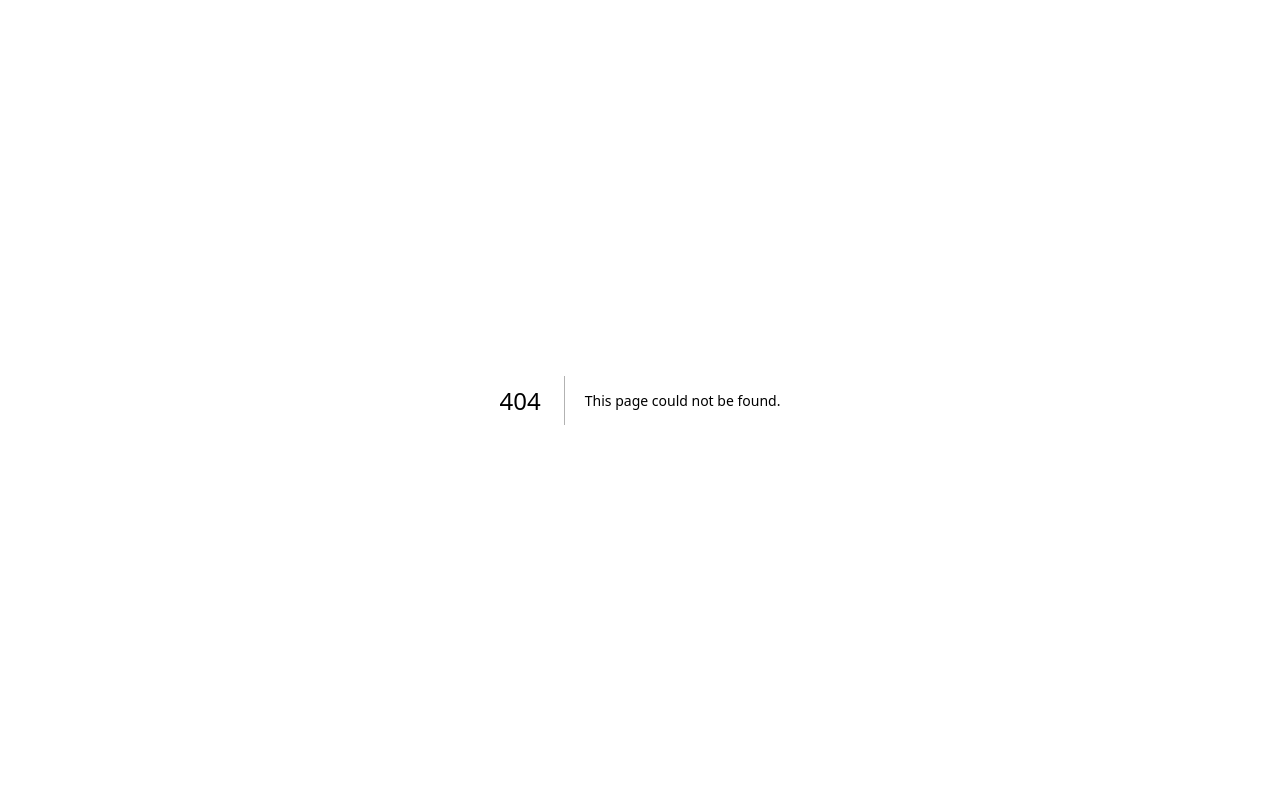
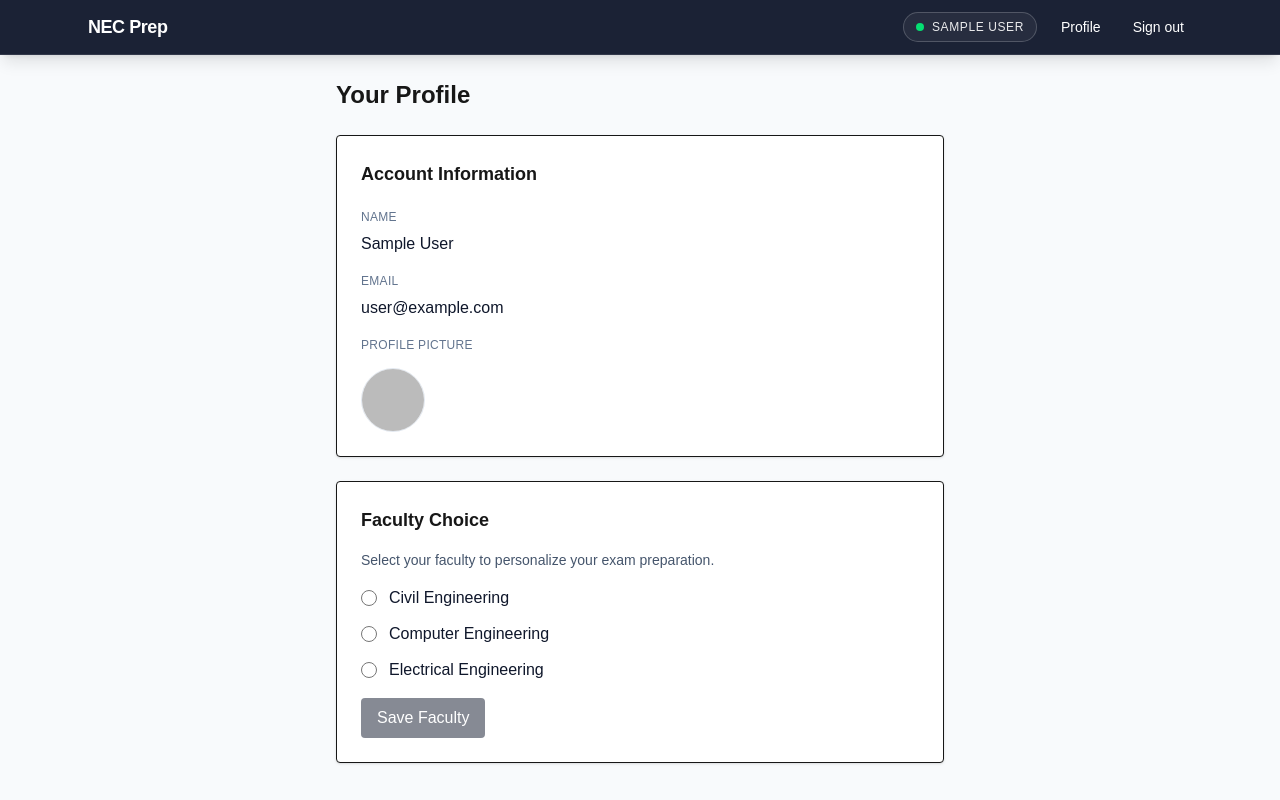
Before and after one commit to NEC-Licence-Preparation/NEC_LISC_PREP, a Next.js app: page /profile in a window 1280 px wide. Before the commit this address had no page. Built offline with nearby package versions, Linux system fonts and the light colour scheme; no server answers; sample sign-in values are in the browser's storage.

Commit message:
user profile section with option to change faculty added

```diff
--- /dev/null
+++ b/src/app/api/profile/faculty/route.ts
@@ -0,0 +1,54 @@
+import { NextResponse } from "next/server";
+import type { NextRequest } from "next/server";
+import { getToken } from "next-auth/jwt";
+import type { JWT } from "next-auth/jwt";
+import { connectDB } from "@/lib/mongodb";
+import User from "@/models/User";
+import { Types } from "mongoose";
+
+export async function PUT(req: NextRequest) {
+  try {
+    const token = (await getToken({
+      req,
+      secret: process.env.NEXTAUTH_SECRET,
+    })) as JWT | null;
+    if (!token)
+      return NextResponse.json({ error: "Unauthorized" }, { status: 401 });
+
+    const body = await req.json();
+    const { faculty } = body as { faculty?: string };
+
+    if (!faculty || typeof faculty !== "string") {
+      return NextResponse.json(
+        { error: "Faculty is required" },
+        { status: 400 }
+      );
+    }
+
+    await connectDB();
+
+    const userIdStr = (token as any).userId || token.sub;
+    const userObjectId = Types.ObjectId.isValid(String(userIdStr))
+      ? new Types.ObjectId(String(userIdStr))
+      : null;
+
+    const userId = userObjectId ?? (userIdStr as any);
+    const updated = await User.findByIdAndUpdate(
+      userId,
+      { faculty },
+      { new: true }
+    ).lean();
+
+    if (!updated) {
+      return NextResponse.json({ error: "User not found" }, { status: 404 });
+    }
+
+    return NextResponse.json({
+      message: "Faculty updated successfully",
+      faculty: updated.faculty,
+    });
+  } catch (e) {
+    console.error("Error updating faculty:", e);
+    return NextResponse.json({ error: "Server error" }, { status: 500 });
+  }
+}
--- a/src/app/api/tests/submit/route.ts
+++ b/src/app/api/tests/submit/route.ts
@@ -38,11 +38,13 @@ export async function POST(req: NextRequest) {
 
     const score = graded.filter((g) => g.correct).length;
 
-    // Get userId from token (stored for OAuth users) or use token.sub (for credential users)
+    // Get userId and faculty from token
     const userIdStr = (token as any).userId || token.sub;
     const userObjectId = Types.ObjectId.isValid(String(userIdStr))
       ? new Types.ObjectId(String(userIdStr))
       : undefined;
+
+    const userFaculty = (token as any).faculty || null;
 
     const attempt = await TestAttempt.create({
       userId: userObjectId ?? (userIdStr as any),
@@ -50,6 +52,7 @@ export async function POST(req: NextRequest) {
       score,
       timeTaken,
       subject,
+      faculty: userFaculty,
     });
 
     return NextResponse.json({ score, attemptId: attempt._id });
--- a/src/app/api/tests/wrong/count/route.ts
+++ b/src/app/api/tests/wrong/count/route.ts
@@ -22,9 +22,17 @@ export async function GET(req: NextRequest) {
       ? new Types.ObjectId(String(userIdStr))
       : null;
 
-    const matchStage = userObjectId
+    const userFaculty = (token as any).faculty || null;
+
+    // Build match stage with userId and optionally faculty
+    const matchStage: any = userObjectId
       ? { userId: userObjectId }
       : { userId: userIdStr };
+
+    // Filter by faculty if user has selected one
+    if (userFaculty) {
+      matchStage.faculty = userFaculty;
+    }
 
     const latestByQuestion = await TestAttempt.aggregate([
       { $match: matchStage },
--- a/src/app/api/tests/wrong/route.ts
+++ b/src/app/api/tests/wrong/route.ts
@@ -18,16 +18,23 @@ export async function GET(req: NextRequest) {
 
     await connectDB();
 
-    // Get userId from token (stored for OAuth users) or use token.sub (for credential users)
+    // Get userId and faculty from token
     const userIdStr = (token as any).userId || token.sub;
     const userObjectId = Types.ObjectId.isValid(String(userIdStr))
       ? new Types.ObjectId(String(userIdStr))
       : null;
 
-    // Aggregate to find latest correctness per question for this user
-    const matchStage = userObjectId
+    const userFaculty = (token as any).faculty || null;
+
+    // Build match stage with userId and optionally faculty
+    const matchStage: any = userObjectId
       ? { userId: userObjectId }
       : { userId: userIdStr };
+
+    // Filter by faculty if user has selected one
+    if (userFaculty) {
+      matchStage.faculty = userFaculty;
+    }
 
     const latestByQuestion = await TestAttempt.aggregate([
       { $match: matchStage },
--- /dev/null
+++ b/src/app/profile/page.tsx
@@ -0,0 +1,20 @@
+import { getServerSession } from "next-auth";
+import { redirect } from "next/navigation";
+import { authOptions } from "@/lib/auth";
+import NavBar from "@/components/layout/NavBar";
+import UserProfile from "@/components/UserProfile";
+
+export default async function ProfilePage() {
+  const session = await getServerSession(authOptions);
+  if (!session) redirect("/login");
+
+  return (
+    <div className="min-h-screen bg-slate-50">
+      <NavBar />
+      <main className="max-w-2xl mx-auto px-4 sm:px-6 lg:px-8 py-6 space-y-6">
+        <h1 className="text-xl sm:text-2xl font-semibold">Your Profile</h1>
+        <UserProfile />
+      </main>
+    </div>
+  );
+}
--- /dev/null
+++ b/src/components/UserProfile.tsx
@@ -0,0 +1,139 @@
+"use client";
+import { useSession } from "next-auth/react";
+import { useState } from "react";
+
+const FACULTIES = [
+  "Civil Engineering",
+  "Computer Engineering",
+  "Electrical Engineering",
+];
+
+export default function UserProfile() {
+  const { data: session, update: updateSession } = useSession();
+  const [selectedFaculty, setSelectedFaculty] = useState(
+    session?.user?.faculty || ""
+  );
+  const [isSaving, setIsSaving] = useState(false);
+  const [saveError, setSaveError] = useState("");
+  const [saveSuccess, setSaveSuccess] = useState("");
+
+  if (!session?.user) {
+    return <p className="text-slate-600">Loading profile...</p>;
+  }
+
+  const handleFacultySave = async () => {
+    setSaveError("");
+    setSaveSuccess("");
+    setIsSaving(true);
+
+    try {
+      const res = await fetch("/api/profile/faculty", {
+        method: "PUT",
+        headers: { "Content-Type": "application/json" },
+        body: JSON.stringify({ faculty: selectedFaculty }),
+      });
+
+      const data = await res.json();
+
+      if (!res.ok) {
+        setSaveError(data?.error || "Failed to save faculty");
+        setIsSaving(false);
+        return;
+      }
+
+      // Update session to reflect new faculty
+      await updateSession({ faculty: selectedFaculty });
+      setSaveSuccess("Faculty updated successfully!");
+      setTimeout(() => setSaveSuccess(""), 3000);
+    } catch (err) {
+      console.error(err);
+      setSaveError("Network error. Please try again.");
+    } finally {
+      setIsSaving(false);
+    }
+  };
+
+  return (
+    <div className="space-y-6">
+      {/* Google OAuth Info Card */}
+      <div className="border rounded p-6 bg-white shadow">
+        <h2 className="text-lg font-semibold mb-4">Account Information</h2>
+        <div className="space-y-3">
+          <div>
+            <label className="text-xs font-medium text-slate-500 uppercase tracking-wide">
+              Name
+            </label>
+            <p className="text-slate-900 mt-1">{session.user.name || "N/A"}</p>
+          </div>
+          <div>
+            <label className="text-xs font-medium text-slate-500 uppercase tracking-wide">
+              Email
+            </label>
+            <p className="text-slate-900 mt-1">{session.user.email || "N/A"}</p>
+          </div>
+          {session.user.image && (
+            <div>
+              <label className="text-xs font-medium text-slate-500 uppercase tracking-wide">
+                Profile Picture
+              </label>
+              <div className="mt-3">
+                <img
+                  src={session.user.image}
+                  alt={session.user.name || "Profile"}
+                  className="h-16 w-16 rounded-full border border-slate-200"
+                />
+              </div>
+            </div>
+          )}
+        </div>
+      </div>
+
+      {/* Faculty Selection Card */}
+      <div className="border rounded p-6 bg-white shadow">
+        <h2 className="text-lg font-semibold mb-4">Faculty Choice</h2>
+        <p className="text-sm text-slate-600 mb-4">
+          Select your faculty to personalize your exam preparation.
+        </p>
+
+        <div className="space-y-3">
+          {FACULTIES.map((faculty) => (
+            <label key={faculty} className="flex items-center gap-3 cursor-pointer">
+              <input
+                type="radio"
+                name="faculty"
+                value={faculty}
+                checked={selectedFaculty === faculty}
+                onChange={(e) => setSelectedFaculty(e.target.value)}
+                disabled={isSaving}
+                className="w-4 h-4 text-slate-900 cursor-pointer"
+              />
+              <span className="text-slate-900">{faculty}</span>
+            </label>
+          ))}
+        </div>
+
+        {saveError && (
+          <p className="text-sm text-red-600 mt-4" role="alert">
+            {saveError}
+          </p>
+        )}
+        {saveSuccess && (
+          <p className="text-sm text-green-600 mt-4" role="alert">
+            {saveSuccess}
+          </p>
+        )}
+
+        <button
+          onClick={handleFacultySave}
+          disabled={
+            isSaving ||
+            selectedFaculty === (session?.user?.faculty || "")
+          }
+          className="mt-4 px-4 py-2 rounded bg-slate-900 text-white hover:bg-slate-800 disabled:opacity-50 disabled:cursor-not-allowed transition"
+        >
+          {isSaving ? "Saving..." : "Save Faculty"}
+        </button>
+      </div>
+    </div>
+  );
+}
--- a/src/components/layout/NavBar.tsx
+++ b/src/components/layout/NavBar.tsx
@@ -84,8 +84,13 @@ export default function NavBar() {
                     >
                       Admin
                     </Link>
-                  )}
-                  <button
+                  )}                  <Link
+                    href="/profile"
+                    className="rounded-md px-3 py-2 text-sm font-medium transition-colors hover:bg-white/10 md:px-2 md:py-1"
+                    onClick={() => setIsMenuOpen(false)}
+                  >
+                    Profile
+                  </Link>                  <button
                     onClick={() => {
                       signOut({ callbackUrl: "/" });
                       setIsMenuOpen(false);
--- a/src/models/TestAttempt.ts
+++ b/src/models/TestAttempt.ts
@@ -13,6 +13,7 @@ export interface ITestAttempt {
   timeTaken: number; // seconds
   date: Date;
   subject?: string;
+  faculty?: string; // User's faculty at time of attempt
 }
 
 const AnswerSchema = new Schema<IAnswer>({
@@ -29,6 +30,7 @@ const TestAttemptSchema = new Schema<ITestAttempt>({
   timeTaken: { type: Number, required: true },
   date: { type: Date, default: () => new Date() },
   subject: { type: String },
+  faculty: { type: String },
 });
 
 const TestAttempt =
```
